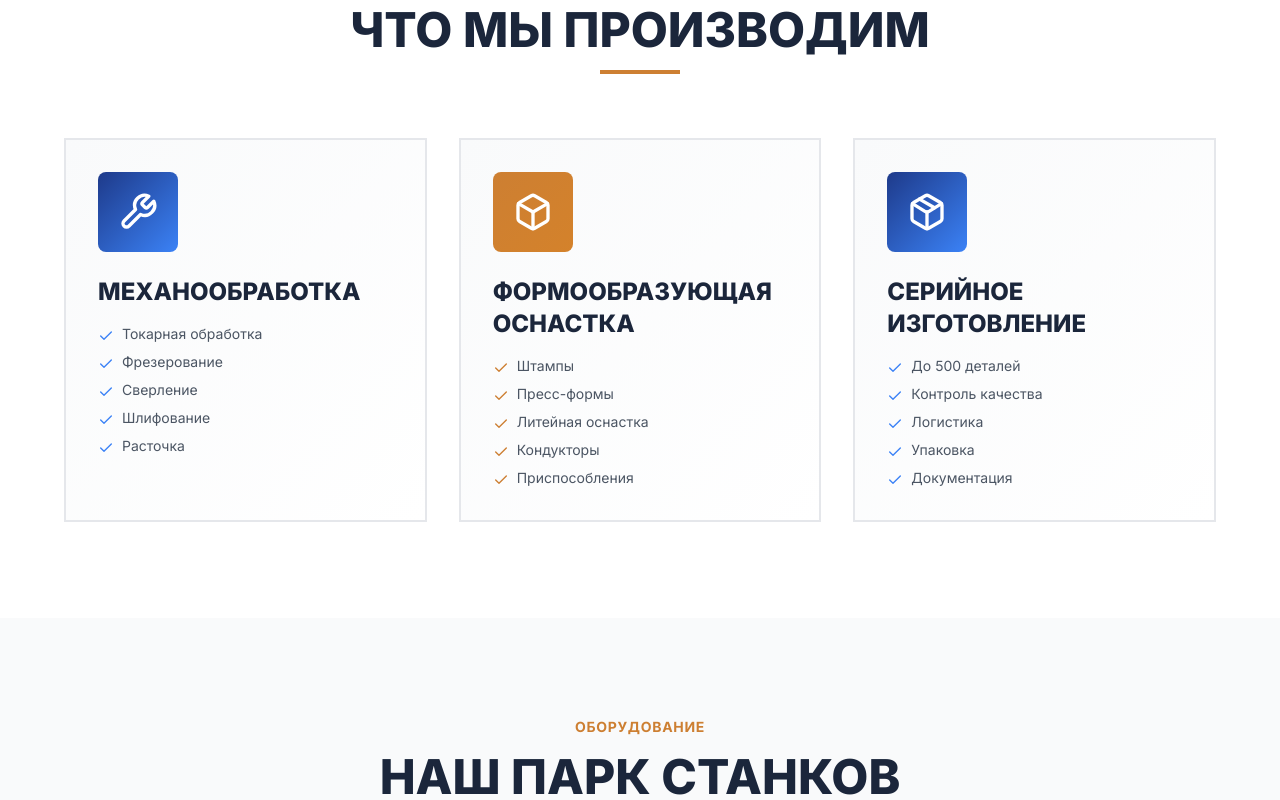
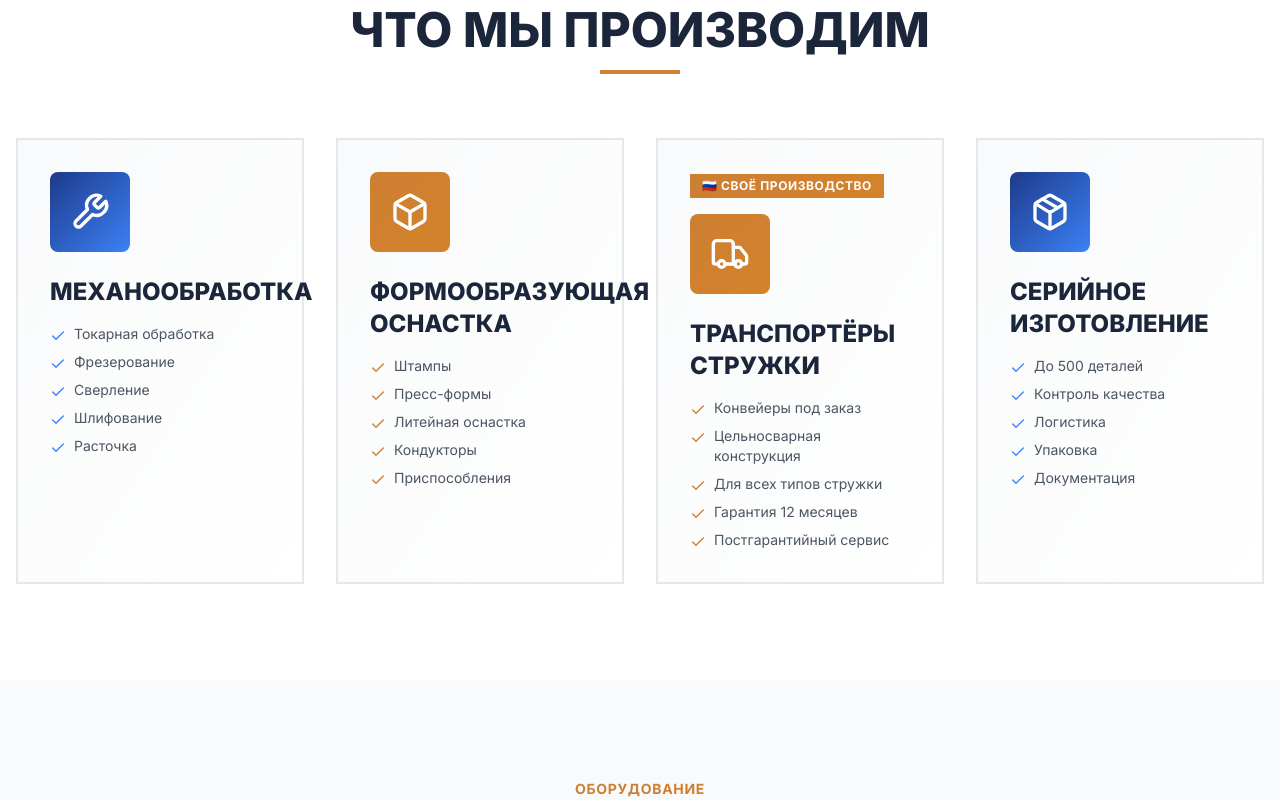
Before and after one commit to pr-poehali-dev/kino-invest-platform, a React (Vite) app: page /production in a window 1280 px wide. Shown: the part 760-1560 px from the top of the page. Built offline with nearby package versions, Linux system fonts and the light colour scheme.

Commit message:
Добавить транспортеры стружки

```diff
--- a/src/pages/Production.tsx
+++ b/src/pages/Production.tsx
@@ -75,7 +75,7 @@ const Production = () => {
             <div className="w-20 h-1 bg-[#CD7F32] mx-auto" />
           </div>
 
-          <div className="grid md:grid-cols-3 gap-8 max-w-6xl mx-auto">
+          <div className="grid md:grid-cols-2 lg:grid-cols-4 gap-8 max-w-7xl mx-auto">
             {[
               {
                 icon: 'Wrench',
@@ -90,6 +90,13 @@ const Production = () => {
                 color: 'bronze'
               },
               {
+                icon: 'Truck',
+                title: 'Транспортёры стружки',
+                items: ['Конвейеры под заказ', 'Цельносварная конструкция', 'Для всех типов стружки', 'Гарантия 12 месяцев', 'Постгарантийный сервис'],
+                color: 'bronze',
+                badge: '🇷🇺 СВОЁ ПРОИЗВОДСТВО'
+              },
+              {
                 icon: 'Package',
                 title: 'Серийное изготовление',
                 items: ['До 500 деталей', 'Контроль качества', 'Логистика', 'Упаковка', 'Документация'],
@@ -97,6 +104,11 @@ const Production = () => {
               }
             ].map((service, idx) => (
               <div key={idx} className={`bg-gradient-to-br from-gray-50 to-white border-2 border-gray-200 hover:border-${service.color === 'blue' ? '[#3B82F6]' : '[#CD7F32]'} p-8 transition-all hover:shadow-xl group`}>
+                {service.badge && (
+                  <div className="inline-block text-xs font-bold text-white bg-gradient-to-r from-[#CD7F32] to-[#D4822B] px-3 py-1 mb-4 uppercase tracking-wider">
+                    {service.badge}
+                  </div>
+                )}
                 <div className={`w-20 h-20 bg-gradient-to-br ${service.color === 'blue' ? 'from-[#1E3A8A] to-[#3B82F6]' : 'from-[#CD7F32] to-[#D4822B]'} rounded-lg flex items-center justify-center mb-6 group-hover:scale-110 transition-transform`}>
                   <Icon name={service.icon as any} size={40} className="text-white" />
                 </div>
@@ -136,8 +148,7 @@ const Production = () => {
               { name: 'Mitutoyo CNC', type: 'КИМ', count: '1 шт' },
               { name: 'Studer S33', type: 'Круглошлифовальный', count: '2 шт' },
               { name: 'TOS WD130', type: 'Горизонтально-расточной', count: '1 шт' },
-              { name: 'Makino V55', type: 'Вертикально-фрезерный', count: '3 шт' },
-              { name: 'Стружкоуборщики', type: 'Автоматическая уборка стружки', count: '5 шт' }
+              { name: 'Makino V55', type: 'Вертикально-фрезерный', count: '3 шт' }
             ].map((machine, idx) => (
               <div key={idx} className="bg-white border-2 border-gray-200 hover:border-[#3B82F6] p-6 transition-all hover:shadow-lg group">
                 <div className="flex items-start justify-between mb-3">
```
